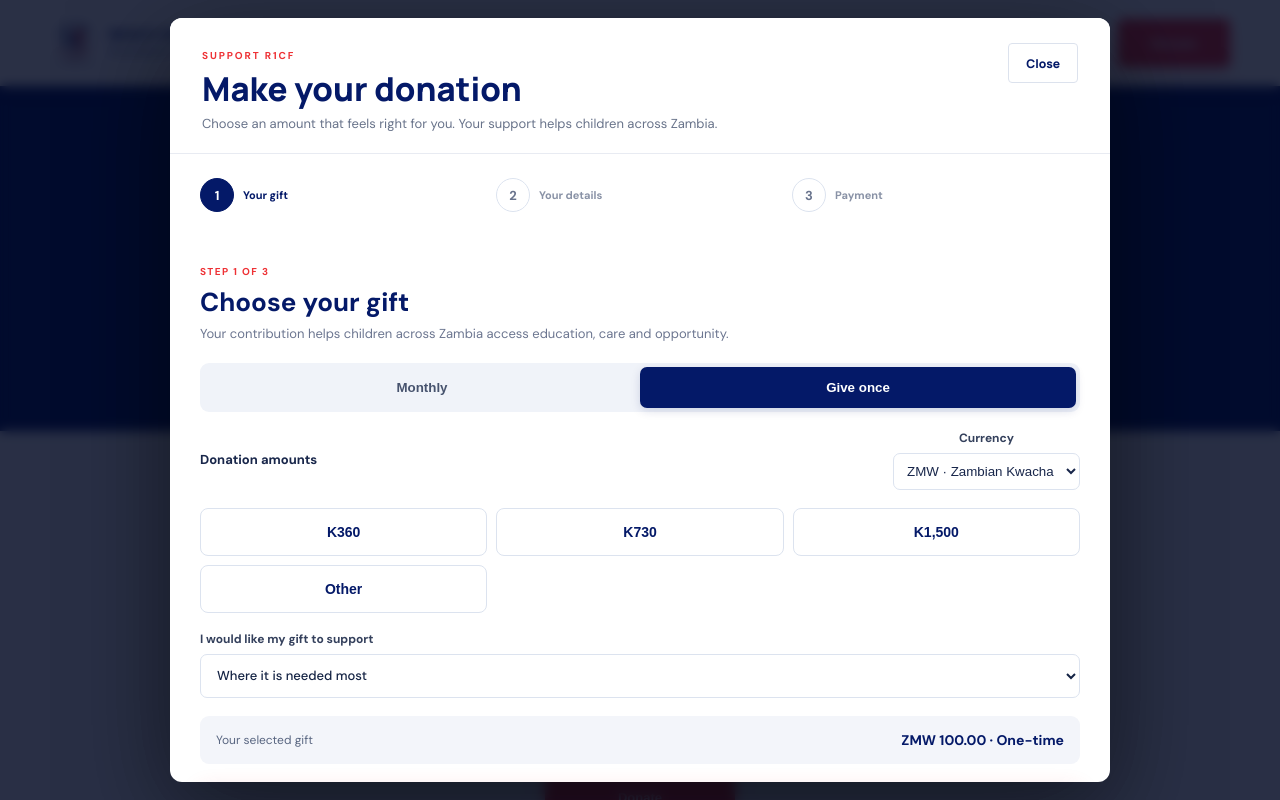
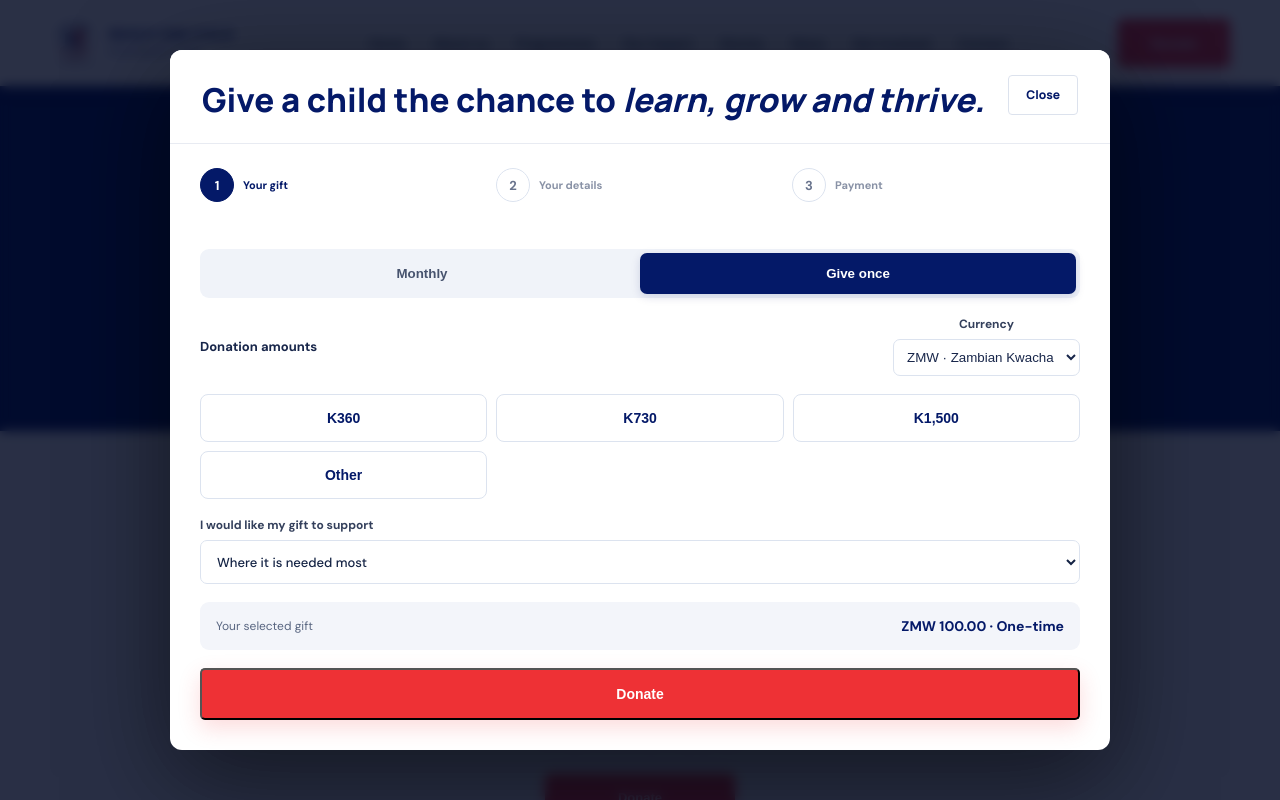
Before and after one commit to reach1child/website, a Next.js app: page /donate in a window 1280 px wide. Both pictures are taken after a click on the button "Donate". Shown: the top 800 px of the page. Built offline with nearby package versions, Linux system fonts and the light colour scheme.

Commit message:
Update donation modal heading and simplify first step

```diff
--- a/src/app/DonateForm.tsx
+++ b/src/app/DonateForm.tsx
@@ -5,7 +5,7 @@ import { createPortal } from "react-dom";
 
 const amounts = [50, 100, 250, 500, 1000];
 
-export default function DonateForm() {
+export default function DonateForm({ triggerClassName = "button button-red donation-open-trigger", triggerLabel = "Donate" }: { triggerClassName?: string; triggerLabel?: string }) {
   const [isOpen,setIsOpen] = useState(false);
   const [step,setStep] = useState(1);
   const [frequency,setFrequency] = useState<"once"|"monthly">("once");
@@ -62,12 +62,12 @@ export default function DonateForm() {
   }, [isOpen, submitting]);
 
   return <>
-    <button className="button button-red donation-open-trigger" type="button" onClick={() => { setStep(1); setFeedback(""); setIsOpen(true); }}>Donate</button>
+    <button className={triggerClassName} type="button" onClick={() => { setStep(1); setFeedback(""); setIsOpen(true); }}>{triggerLabel}</button>
     {isOpen && typeof document !== "undefined" && createPortal(
       <div className="involved-modal-backdrop donation-modal-backdrop" role="presentation" onMouseDown={(event) => { if (event.target === event.currentTarget && !submitting) setIsOpen(false); }}>
         <section className="involved-modal donation-modal" role="dialog" aria-modal="true" aria-labelledby="donation-modal-title">
           <div className="involved-modal-heading">
-            <div><span className="eyebrow">SUPPORT R1CF</span><h2 id="donation-modal-title">Make your donation</h2><p>Choose an amount that feels right for you. Your support helps children across Zambia.</p></div>
+            <div><h2 id="donation-modal-title">Give a child the chance to <em>learn, grow and thrive.</em></h2></div>
             <button className="involved-modal-close" type="button" disabled={submitting} onClick={() => setIsOpen(false)}>Close</button>
           </div>
           <form className="donation-form donation-wizard" noValidate onSubmit={submit}>
@@ -76,7 +76,7 @@ export default function DonateForm() {
     </div>
 
     {step===1&&<section className="donation-step-panel" aria-labelledby="donation-step-one">
-      <div className="donation-step-heading"><span className="eyebrow">STEP 1 OF 3</span><h2 id="donation-step-one">Choose your gift</h2><p>Your contribution helps children across Zambia access education, care and opportunity.</p></div>
+
       <div className="donation-frequency" role="group" aria-label="Donation frequency">
         <button type="button" className={frequency==="monthly"?"active":""} onClick={()=>setFrequency("monthly")}>Monthly</button>
         <button type="button" className={frequency==="once"?"active":""} onClick={()=>setFrequency("once")}>Give once</button>
```
